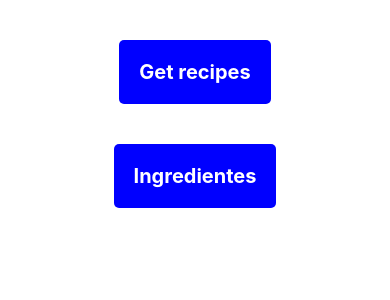
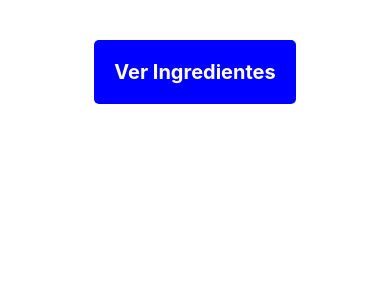
Before and after one commit to DiegoPez/ComidaAPI, a React Native app: screen / in a window 390 px wide. Shown: the top 300 px of the page. Built offline with nearby package versions, Linux system fonts and the light colour scheme.

Commit message:
ingredientes

```diff
--- a/App.jsx
+++ b/App.jsx
@@ -1,44 +1,15 @@
-/* COMANDOS
-git branch     --Ver en que rama git estas
-git checkout     --Cambiar de rama
-
-git merge nombredelarama     --Unir ramas ESTANDO EN LA RAMA A LA QUE VAS A METER LOS CAMBIOS SELECCIONAS DE LA QUE LOS VAS A SACAR
-git pull
-
-PARA SUBIR
-git add .
-git commit -m "Mensaje"
-git push
-*/
 // IMPORTACIONES
 import React, { useState } from "react";
-import { View, Image, Text, TouchableOpacity, StyleSheet, ScrollView } from "react-native";
+import { View, Text, TouchableOpacity, StyleSheet, ScrollView } from "react-native";
 
 // CODIGO
 export default function App() {
-
   // DEFINIR VARIABLES
   const [recetasData, setRecetasData] = useState(null);
   const [error, setError] = useState(null);
-
   const API_KEY = "f0ee95f9076a471f9a7957b95742af3a"; // Declarar API_KEY correctamente
 
   // DEFINIR FUNCIONES
-
-  const getRecipes = async () => {
-    try {
-      const response = await fetch(`https://api.spoonacular.com/recipes/findByIngredients?apiKey=${API_KEY}&ingredients=apples,+flour,+sugar&number=2`);
-      const data = await response.json();
-      if (data.error) {
-        setError(data.error.message);
-      } else {
-        setRecetasData(data);
-      }
-    } catch (err) {
-      setError('Error finding recetas data');
-    }
-  };
-
   const getIngr = async () => {
     try {
       const response = await fetch(`https://api.spoonacular.com/recipes/716429/information?apiKey=${API_KEY}&includeNutrition=false`);
@@ -47,9 +18,8 @@ export default function App() {
       if (data2.error) {
         setError(data2.error.message);
       } else {
-        const ingredientes = data2.extendIngredients;
-        console.log(ingredientes);
-        setRecetasData(data2);
+        const ingredientes = data2.extendedIngredients;
+        setRecetasData(ingredientes);
       }
     } catch (err) {
       setError('Error encontrando los ingredientes de la receta');
@@ -59,31 +29,17 @@ export default function App() {
   // RETORNO DE LA VISTA
   return (
     <View style={styles.container}>
-
-
-      <TouchableOpacity style={styles.button} onPress={getRecipes}>
-      <Text style={styles.buttonText}>Get recipes</Text>
+      <TouchableOpacity style={styles.button} onPress={getIngr}>
+        <Text style={styles.buttonText}>Ver Ingredientes</Text>
       </TouchableOpacity>
-
-      <TouchableOpacity style={styles.button} onPress={getIngr}>
-      <Text style={styles.buttonText}>Ingredientes</Text>
-      </TouchableOpacity>
-
       <ScrollView>
-      {error && <Text>{error}</Text>}
-      {recetasData && (
-
-          <View>
-           <Image
-           style={styles.recetaImage}
-           source={{uri: recetasData[0].image}  }
-           />
-
+        {error && <Text>{error}</Text>}
+        {recetasData && recetasData.map((ingrediente, index) => (
+          <View key={index} style={styles.ingredienteContainer}>
+            <Text style={styles.ingredienteText}>{ingrediente.original}</Text>
           </View>
-        )}
-      {error && <Text>{error}</Text>}
+        ))}
       </ScrollView>
-
     </View>
   );
 }
@@ -92,8 +48,6 @@ export default function App() {
 const styles = StyleSheet.create({
   container: {
     flex: 1,
-    width: "100%",
-    height: "100%",
     backgroundColor: "#fff",
     alignItems: "center",
     justifyContent: "center"
@@ -109,10 +63,12 @@ const styles = StyleSheet.create({
     fontWeight: "bold",
     fontSize: 20
   },
-  recetaImage: {
-    width: 200,
-    height: 200,
-    resizeMode: 'cover', // Ajusta la imagen para que cubra toda su área
-    borderRadius: 5,
+  ingredienteContainer: {
+    padding: 10,
+    borderBottomWidth: 1,
+    borderBottomColor: "#ccc"
+  },
+  ingredienteText: {
+    fontSize: 16
   }
 });
```
